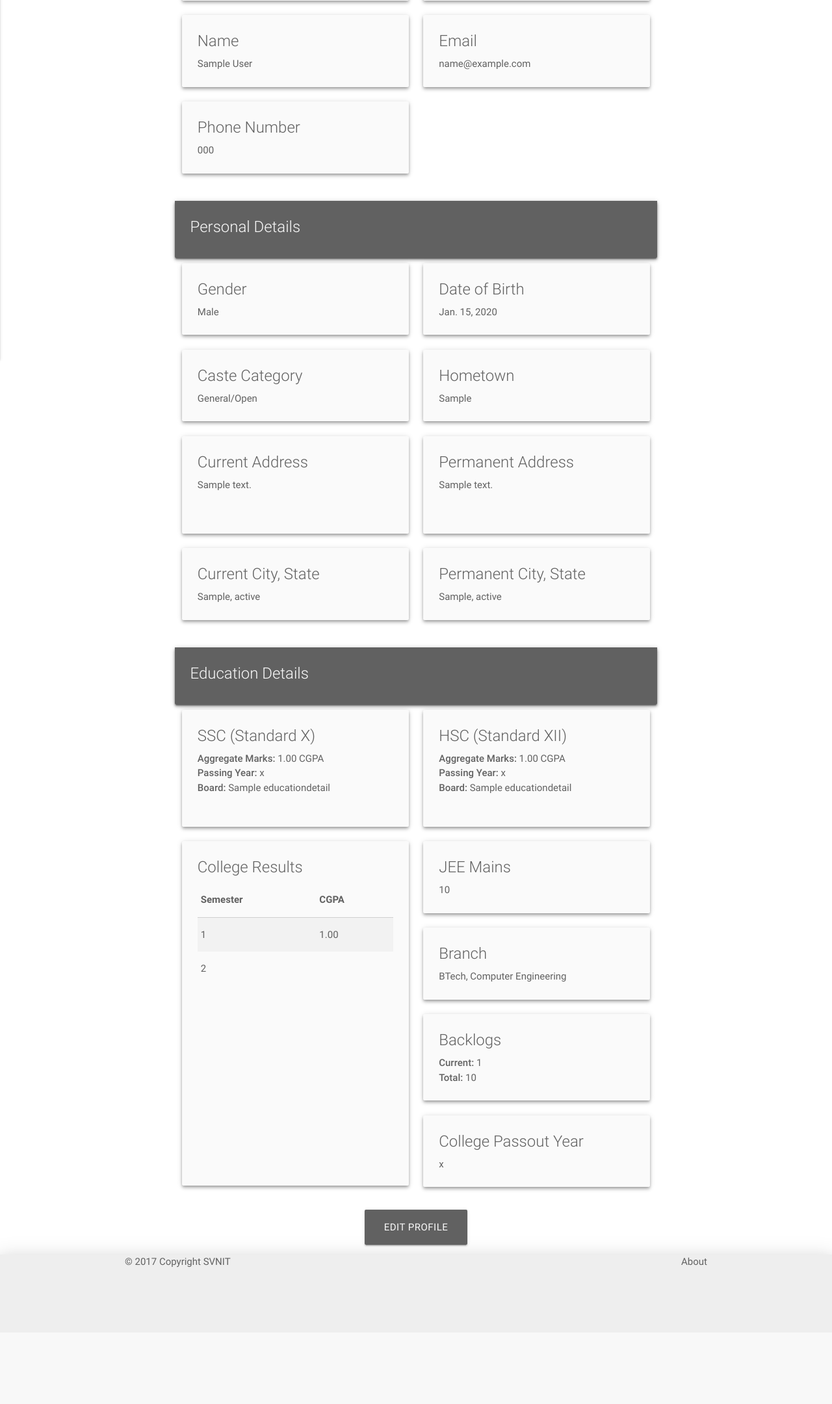
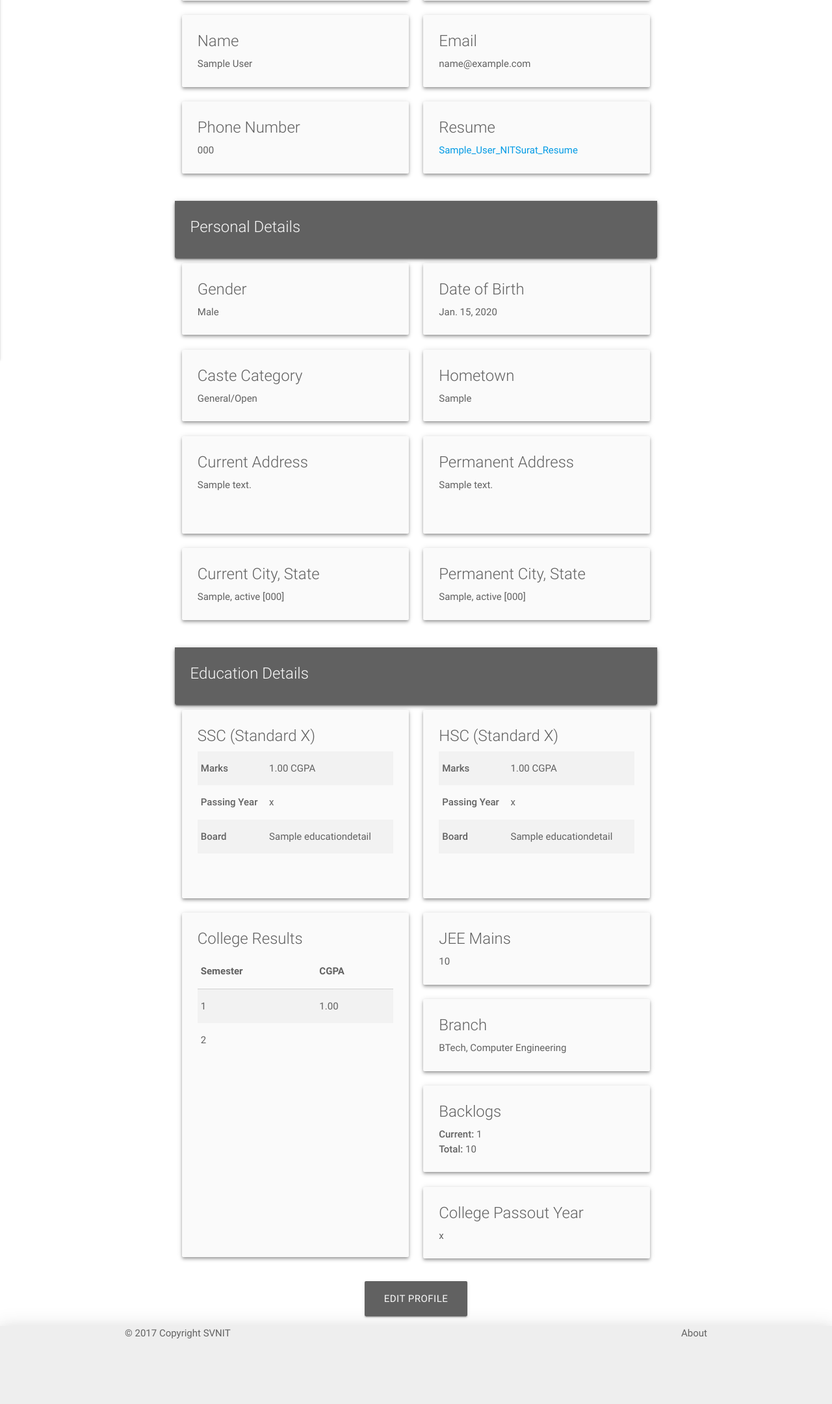
Before and after one commit to aakashrana1995/svnit-tnp, a Django app: page /consent/profile/view in a window 1280 px wide. Shown: the part 307-2467 px from the top of the page at 65% size. Before the commit the page ends 2257 px from the top, so only its background shows below. Run offline with Django 3.2, Linux system fonts and the light colour scheme; a user stored in the database is signed in; tables that the repository leaves empty hold one stand-in row (values such as "Sample post"); some libraries are stand-ins or nearby versions.

Commit message:
display edit profile url for empty fields

```diff
--- a/tnp/static/css/consent/profile.css
+++ b/tnp/static/css/consent/profile.css
@@ -3,8 +3,8 @@
   overflow: auto;
 }
 
-.board {
-  height: 180px;
+.board-exam {
+  height: 290px;
   overflow: auto;
 }
 
@@ -12,3 +12,11 @@
   height: 530px;
   overflow: auto;
 }
+
+.board-exam-fields {
+	width:35%;
+}
+
+.board-exam-content {
+	width:65%;
+}
--- a/tnp/templates/consent/profile.html
+++ b/tnp/templates/consent/profile.html
@@ -74,6 +74,21 @@
               </div>
             </div>
 
+            <div class="col s12 m6">
+              <div class="card hoverable grey-text text-darken-2 grey lighten-5 z-depth-2">
+                  <div class="card-content">
+                    <span class="card-title"> Resume </span>
+                    {% if education_detail.resume %}
+                      <p> <a href="{{ education_detail.resume.url }}">
+                        {{ usercreation.first_name }}_{{ usercreation.last_name}}_NITSurat_Resume
+                      </a> </p>
+                    {% else %}
+                      <p> <a href="{% url 'edit_profile' %}">  Upload your Resume </a> </p>
+                    {% endif %}
+                  </div>
+              </div>
+            </div>
+
 	        </div>
 	      </div>
 	    </div>
@@ -126,7 +141,11 @@
               <div class="card address hoverable grey-text text-darken-2 grey lighten-5 z-depth-2">
                   <div class="card-content">
                     <span class="card-title"> Current Address </span>
-                    <p> {{ personaldetail.current_address }} </p>
+                    {% if personaldetail.current_address %}
+                      <p> {{ personaldetail.current_address }} </p>
+                    {% else %}
+                      <p> <a href="{% url 'edit_profile' %}"> Add your current address </a> </p>
+                    {% endif %}
                   </div>
               </div>
             </div>
@@ -135,7 +154,11 @@
               <div class="card address hoverable grey-text text-darken-2 grey lighten-5 z-depth-2">
                   <div class="card-content">
                     <span class="card-title"> Permanent Address </span>
-                    <p> {{ personaldetail.permanent_address }} </p>
+                    {% if personaldetail.permanent_address %}
+                      <p> {{ personaldetail.permanent_address }} </p>
+                    {% else %}
+                      <p> <a href="{% url 'edit_profile' %}"> Add your permanent address </a> </p>
+                    {% endif %}
                   </div>
               </div>
             </div>
@@ -144,7 +167,20 @@
               <div class="card hoverable grey-text text-darken-2 grey lighten-5 z-depth-2">
                   <div class="card-content">
                     <span class="card-title"> Current City, State </span>
-                    <p> {{ personaldetail.current_residence_city }}, {{ personaldetail.current_residence_state }} </p>
+                    <p>
+                      {% if personaldetail.current_residence_city %}
+                        {{ personaldetail.current_residence_city }}{% if personaldetail.current_residence_state %}, {{ personaldetail.current_residence_state }}
+                        {% endif %}
+                      {% elif personaldetail.current_residence_state %}
+                        {{ personaldetail.current_residence_state }}
+                      {% else %}
+                        <a href="{% url 'edit_profile' %}"> Add current city/state </a>
+                      {% endif %}
+
+                      {% if personaldetail.current_pincode %}
+                        [{{ personaldetail.current_pincode }}]
+                      {% endif %}
+                    </p>
                   </div>
               </div>
             </div>
@@ -153,7 +189,20 @@
               <div class="card hoverable grey-text text-darken-2 grey lighten-5 z-depth-2">
                   <div class="card-content">
                     <span class="card-title"> Permanent City, State </span>
-                    <p> {{ personaldetail.permanent_residence_city }}, {{ personaldetail.permanent_residence_state }} </p>
+                    <p>
+                      {% if personaldetail.permanent_residence_city %}
+                        {{ personaldetail.permanent_residence_city }}{% if personaldetail.permanent_residence_state %}, {{ personaldetail.permanent_residence_state }}
+                        {% endif %}
+                      {% elif personaldetail.permanent_residence_state %}
+                        {{ personaldetail.permanent_residence_state }}
+                      {% else %}
+                        <a href="{% url 'edit_profile' %}"> Add permanent city/state </a>
+                      {% endif %}
+
+                      {% if personaldetail.permanent_pincode %}
+                        [{{ personaldetail.permanent_pincode }}]
+                      {% endif %}
+                    </p>
                   </div>
               </div>
             </div>
@@ -171,23 +220,57 @@
 	          </div>
 
 	          <div class="col s12 m6">
-              <div class="card board hoverable grey-text text-darken-2 grey lighten-5 z-depth-2">
+              <div class="card board-exam hoverable grey-text text-darken-2 grey lighten-5 z-depth-2">
                   <div class="card-content">
                     <span class="card-title"> SSC (Standard X) </span>
-                    <p> <strong> Aggregate Marks: </strong> {{ education_detail.ssc }} {{ education_detail.get_ssc_result_type_display }} </p>
-                    <p> <strong> Passing Year: </strong> {{ education_detail.ssc_passing_year }} </p>
-                    <p> <strong> Board: </strong> {{ education_detail.ssc_board_name }} </p>
+                    <table class="striped">
+                      <col class="board-exam-fields">
+                      <col class="board-exam-content">
+                      <tbody>
+                        <tr>
+                          <td> <strong> Marks </strong> </td>
+                          <td> {{ education_detail.ssc }} {{ education_detail.get_ssc_result_type_display }} </td>
+                        </tr>
+
+                        <tr>
+                          <td> <strong> Passing Year </strong> </td>
+                          <td> {{ education_detail.ssc_passing_year }} </td>
+                        </tr>
+
+                        <tr>
+                          <td> <strong> Board </strong> </td>
+                          <td> {{ education_detail.ssc_board_name }} </td>
+                        </tr>
+                      </tbody>
+                    </table>
                   </div>
               </div>
             </div>
 
             <div class="col s12 m6">
-              <div class="card board hoverable grey-text text-darken-2 grey lighten-5 z-depth-2">
+              <div class="card board-exam hoverable grey-text text-darken-2 grey lighten-5 z-depth-2">
                   <div class="card-content">
-                    <span class="card-title"> HSC (Standard XII) </span>
-                    <p> <strong> Aggregate Marks: </strong> {{ education_detail.hsc }} {{ education_detail.get_hsc_result_type_display }} </p>
-                    <p> <strong> Passing Year: </strong> {{ education_detail.hsc_passing_year }} </p>
-                    <p> <strong> Board: </strong> {{ education_detail.hsc_board_name }} </p>
+                    <span class="card-title"> HSC (Standard X) </span>
+                    <table class="striped">
+                      <col class="board-exam-fields">
+                      <col class="board-exam-content">
+                      <tbody>
+                        <tr>
+                          <td> <strong> Marks </strong> </td>
+                          <td> {{ education_detail.hsc }} {{ education_detail.get_hsc_result_type_display }} </td>
+                        </tr>
+
+                        <tr>
+                          <td> <strong> Passing Year </strong> </td>
+                          <td> {{ education_detail.hsc_passing_year }} </td>
+                        </tr>
+
+                        <tr>
+                          <td> <strong> Board </strong> </td>
+                          <td> {{ education_detail.hsc_board_name }} </td>
+                        </tr>
+                      </tbody>
+                    </table>
                   </div>
               </div>
             </div>
```
